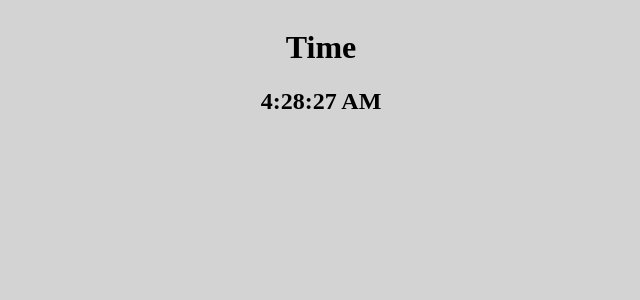
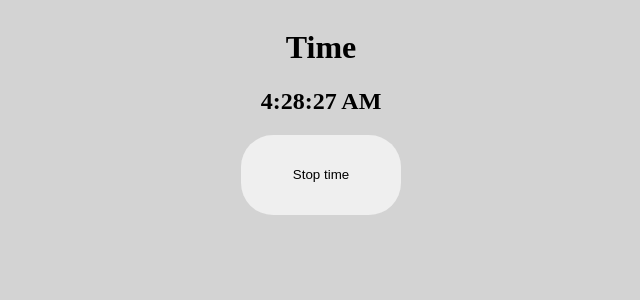
Before and after one commit to Arthur-art/reactjs-codecademy, a React (Create React App) app in the folder study-react/: page / in a window 1280 px wide. Shown: the top 300 px of the page, without its empty margins (319-959 px from the left). Built offline with nearby package versions, Linux system fonts and the light colour scheme.

Commit message:
setState - clock new date

```diff
--- a/study-react/src/components/Clock.jsx
+++ b/study-react/src/components/Clock.jsx
@@ -4,26 +4,43 @@ class Clock extends React.Component{
     constructor(props){
         super(props)
         this.state={
-            date: new Date()
+            date: new Date(),
+            stop: false,
         }
+        this.componentWillUnmount = this.componentWillUnmount.bind(this)
+        this.stopClock = this.stopClock.bind(this)
+    }
+    stopClock(){
+        const newClock = this.state.stop == false ? true : false;
+        this.setState({
+            stop: newClock,
+        })
     }
     render(){
 
+        const clock = this.state.stop == false ? this.state.date.toLocaleTimeString() : '';
+        const change = this.state.stop == false ? 'Stop' : 'Init';
         return (
             <div>
                 <h1>Time</h1>
-                <h2>{this.state.date.toLocaleTimeString()}</h2>
+                <h2>{clock}</h2>
+                <button onClick={this.stopClock}>{change} time</button>
             </div>
         )
     }
 
     componentDidMount(){
         const oneSecond = 1000;
-        setInterval(()=>{
+       this.intervalID =  setInterval(()=>{
             this.setState({
                 date: new Date()
             })
         }, oneSecond)
+
+    }
+
+    componentWillUnmount(){
+        clearInterval(this.intervalID)
     }
 }
 export default Clock
```
